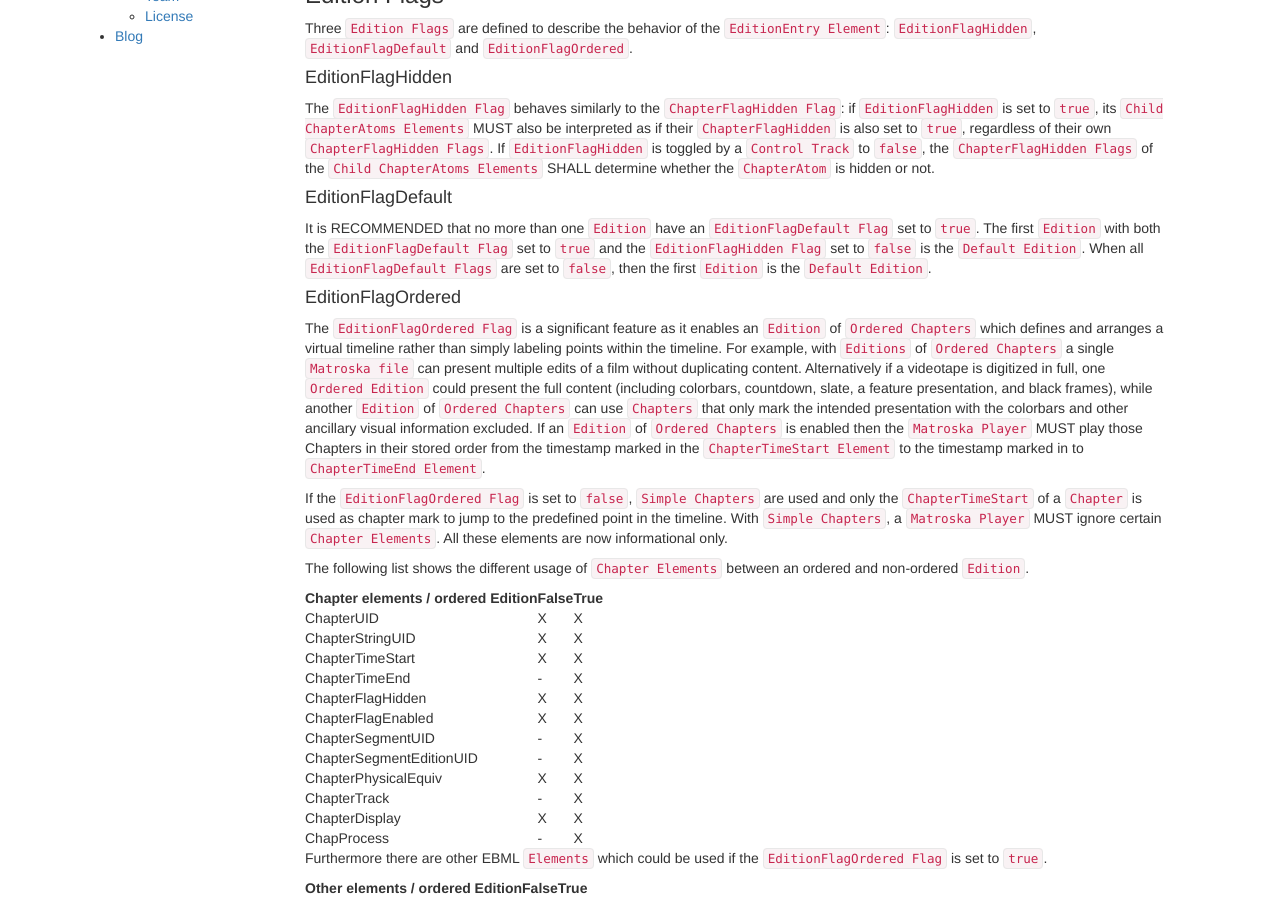
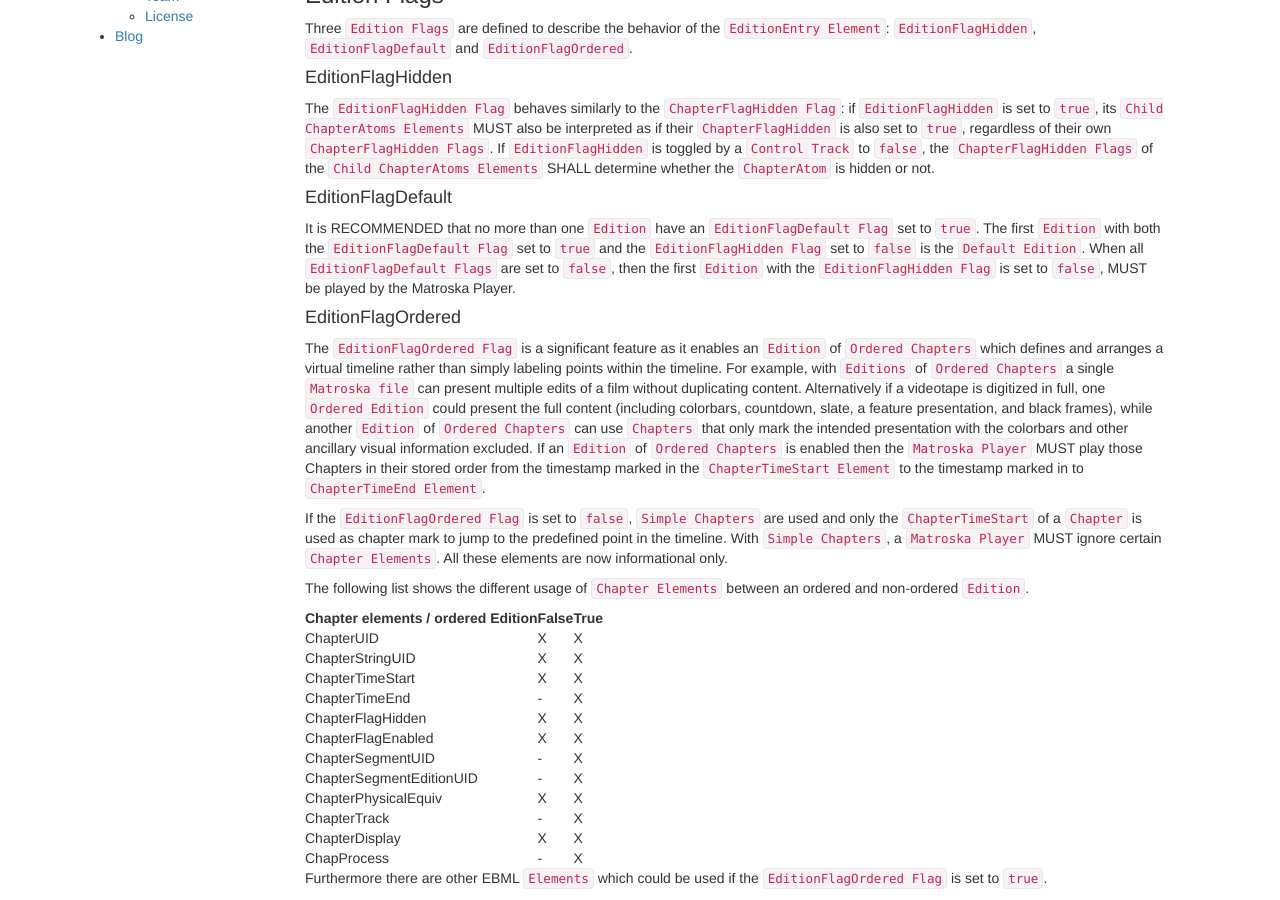
Before and after one commit to ietf-wg-cellar/matroska-specification, a Jekyll site: the page built from chapters.md, in a window 1280 px wide and 900 px high, scrolled down 599 px. Built offline with Jekyll 4.4.1, drawn with Linux system fonts in a browser that asks for light colours; our own code applies the rules of GitHub Pages for plain Markdown files.

```diff
--- a/chapters.md
+++ b/chapters.md
@@ -25,7 +25,7 @@
 
 #### EditionFlagDefault
 
-It is RECOMMENDED that no more than one `Edition` have an `EditionFlagDefault Flag` set to `true`. The first `Edition` with both the `EditionFlagDefault Flag` set to `true` and the `EditionFlagHidden Flag` set to `false` is the `Default Edition`. When all `EditionFlagDefault Flags` are set to `false`, then the first `Edition` is the `Default Edition`.
+It is RECOMMENDED that no more than one `Edition` have an `EditionFlagDefault Flag` set to `true`. The first `Edition` with both the `EditionFlagDefault Flag` set to `true` and the `EditionFlagHidden Flag` set to `false` is the `Default Edition`. When all `EditionFlagDefault Flags` are set to `false`, then the first `Edition` with the `EditionFlagHidden Flag` is set to `false`, MUST be played by the Matroska Player.
 
 #### EditionFlagOrdered
 
```
